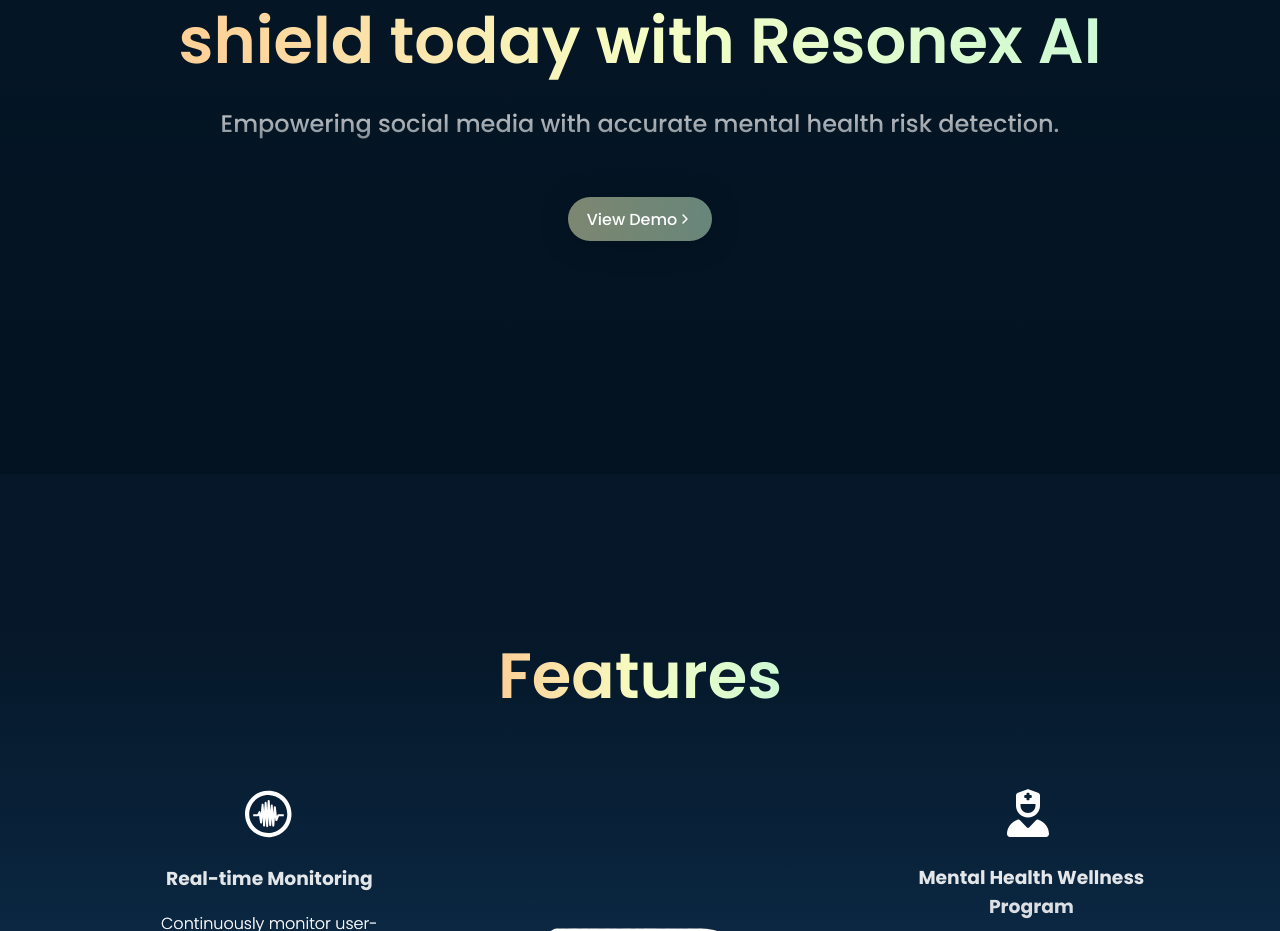
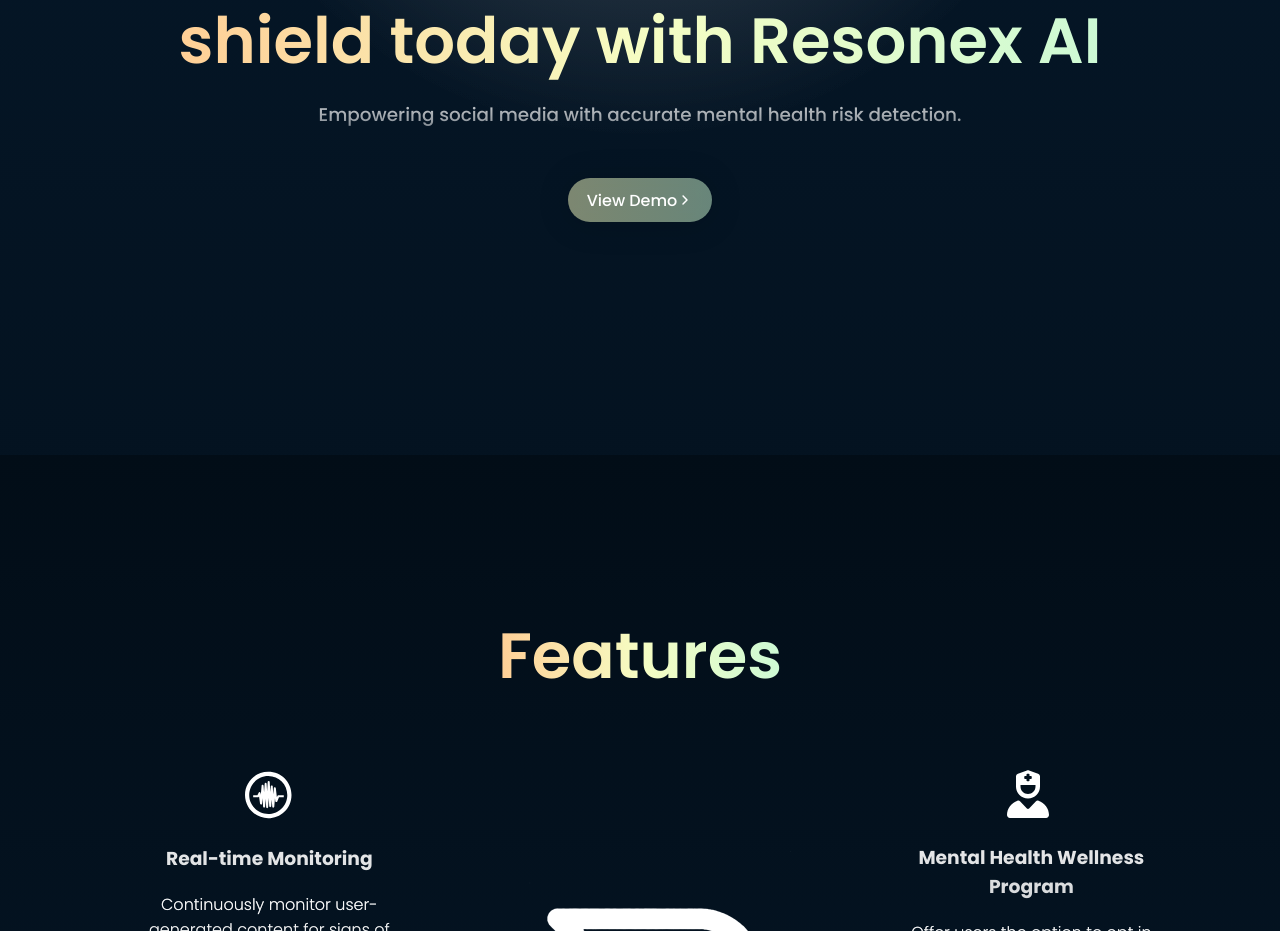
Before and after one commit to ssrikanthreddy/Resonex, a React (Vite) app in the folder frontend/: page / in a window 1280 px wide. Shown: the part 321-1252 px from the top of the page. Built offline with nearby package versions, Linux system fonts and the light colour scheme.

Commit message:
style: Tagline opacity

```diff
--- a/frontend/src/App.css
+++ b/frontend/src/App.css
@@ -29,7 +29,7 @@
   width: 100%;
 }
 
-/* .circular-lighting {
+.circular-lighting {
   position: absolute;
   top: 0;
   left: 0;
@@ -38,9 +38,9 @@
   background: radial-gradient(
     circle at center top,
     rgba(255, 255, 255, 0.15) 0%,
-    rgba(255, 255, 255, 0) 56%
+    rgba(255, 255, 255, 0) 45%
   );
-} */
+}
 
 nav {
   top: 10px;
@@ -156,12 +156,9 @@
   background-clip: text;
   color: transparent;
   -webkit-background-clip: text;
-}
-
-.tagline {
-  font-size: 1.5rem;
-
+  font-size: 1.15rem;
   font-weight: 500;
+  opacity: 0;
 }
 
 .demo-button {
@@ -197,7 +194,7 @@
   justify-content: center;
   align-items: center;
   /* background-color: rgba(17, 78, 107, 0.18); */
-  background: linear-gradient(180deg, #051728 15%, #15436e);
+  background: linear-gradient(360deg, #051728 10%, #020d17);
   width: 100%;
   margin-top: 73px;
   padding-top: 100px;
```
